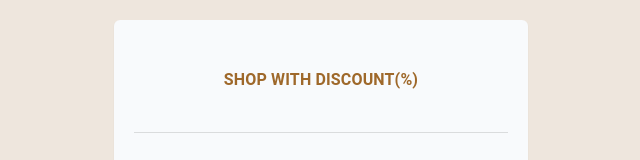
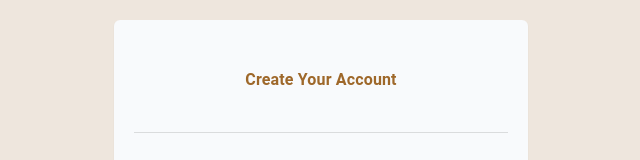
Before and after one commit to adebimpe-adetomiwa-22/anywears, a React (Vite) app: page /anywears/signup in a window 1280 px wide. Shown: the top 160 px of the page, without its empty margins (319-959 px from the left). Built offline with nearby package versions, Linux system fonts and the light colour scheme.

Commit message:
change form title

```diff
--- a/src/pages/Login.jsx
+++ b/src/pages/Login.jsx
@@ -25,7 +25,8 @@ const Login = () => {
                 <div className='wrapper form-wrapper'>
                     <div className='text-center'>
                         <h2 className='font-semibold text-main'>
-                            VIEW MORE PRODUCTS
+                            {/* VIEW MORE PRODUCTS */}
+                            Log In and Start Shopping
                         </h2>
                     </div>
                     <Divider />
--- a/src/pages/Signup.jsx
+++ b/src/pages/Signup.jsx
@@ -26,7 +26,8 @@ const Signup = () => {
                 <div className='wrapper form-wrapper'>
                     <div className='text-center'>
                         <h2 className='font-semibold text-main'>
-                            SHOP WITH DISCOUNT(%)
+                            {/* SHOP WITH DISCOUNT(%) */}
+                            Create Your Account
                         </h2>
                     </div>
                     <Divider />
```
